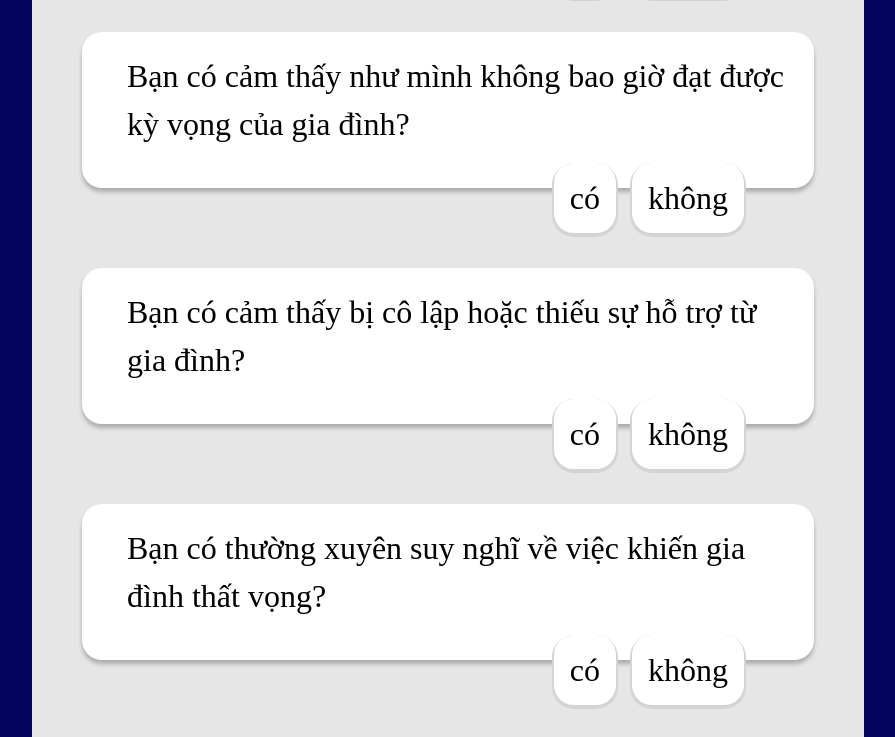
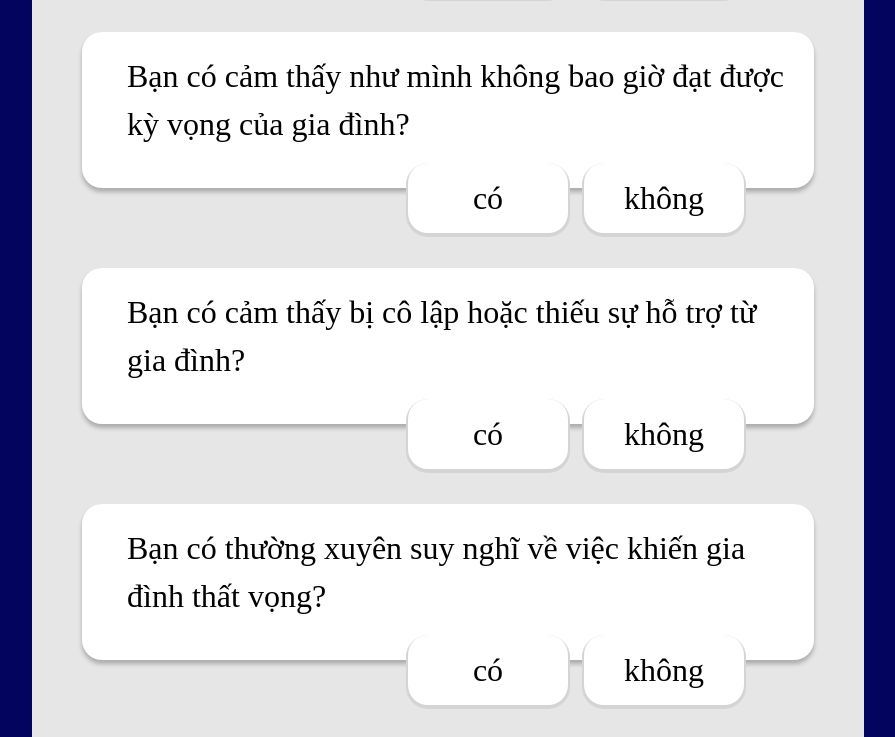
Before and after one commit to zAcherttp/survey-web, a plain HTML site: page trangdanhgia.html in a window 1280 px wide. Shown: the part 562-1299 px from the top of the page, without its empty margins (192-1087 px from the left). Drawn offline with Linux system fonts and the light colour scheme; a web font is replaced by a local one.

Commit message:
finally? fixed mobile ui handling

```diff
--- a/trangdanhgia.css
+++ b/trangdanhgia.css
@@ -149,7 +149,7 @@ body {
 .no-button,
 .next-button,
 .end-button {
-  width: auto;
+  width: 160px;
   height: 70px;
   display: flex;
   position: relative;
@@ -218,6 +218,7 @@ body {
   .end-button {
     width: 100px;
     height: 55px;
+    border-radius: calc(70px - var(--ibr));
   }
 
   .next-button {
```
